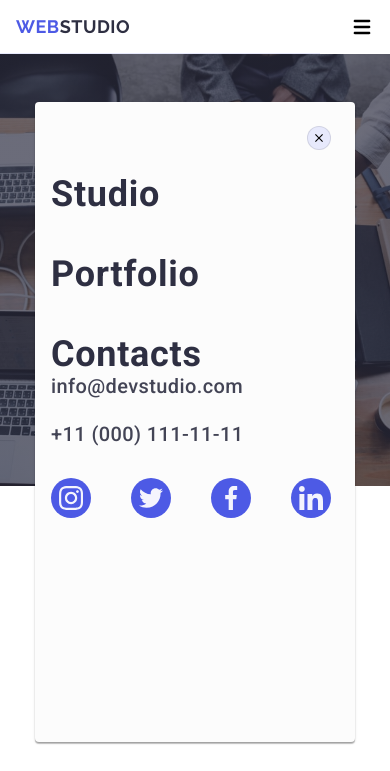
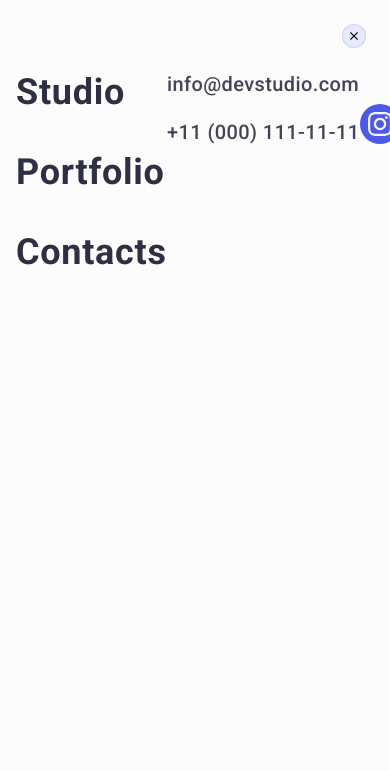
Before and after one commit to ddooss81/goit-markup-hw-06_Mobile_Menu, a plain HTML site: page index.html in a window 390 px wide. Shown: the top 771 px of the page. Drawn offline with nearby package versions, Linux system fonts and the light colour scheme.

Commit message:
Update style320.css

```diff
--- a/css/style320.css
+++ b/css/style320.css
@@ -216,15 +216,20 @@
   }
 
   .heder_menu_main {
-    position: absolute;
+    /*
+    align-content: space-between;
+
+    flex-direction: column; */
+    display: flex;
+    position: fixed;
     border: none;
     top: 50%;
     left: 50%;
     transform: translate(-50%, -50%) scale(1);
-    width: 320px;
-    height: 640px;
-    min-height: 640px;
-    max-height: 90%;
+    width: 100%;
+    height: 100%;
+    /* min-height: 640px; */
+    max-height: 100%;
     background: #fcfcfc;
     box-shadow: none;
     box-shadow: 0px 1px 1px rgba(0, 0, 0, 0.14), 0px 1px 3px rgba(0, 0, 0, 0.12),
@@ -249,8 +254,8 @@
     display: flex;
     flex-direction: column;
     justify-content: space-between;
-    align-items: flex-start;
-    align-self: center;
+    /* align-items: flex-start; */
+    /* align-self: center; */
   }
 
   .nav_list_header_modal {
@@ -270,7 +275,6 @@
     flex-direction: column;
     justify-content: space-between;
     align-items: flex-start;
-    align-self: center;
     line-height: 24px;
     letter-spacing: 0.02em;
 
```
